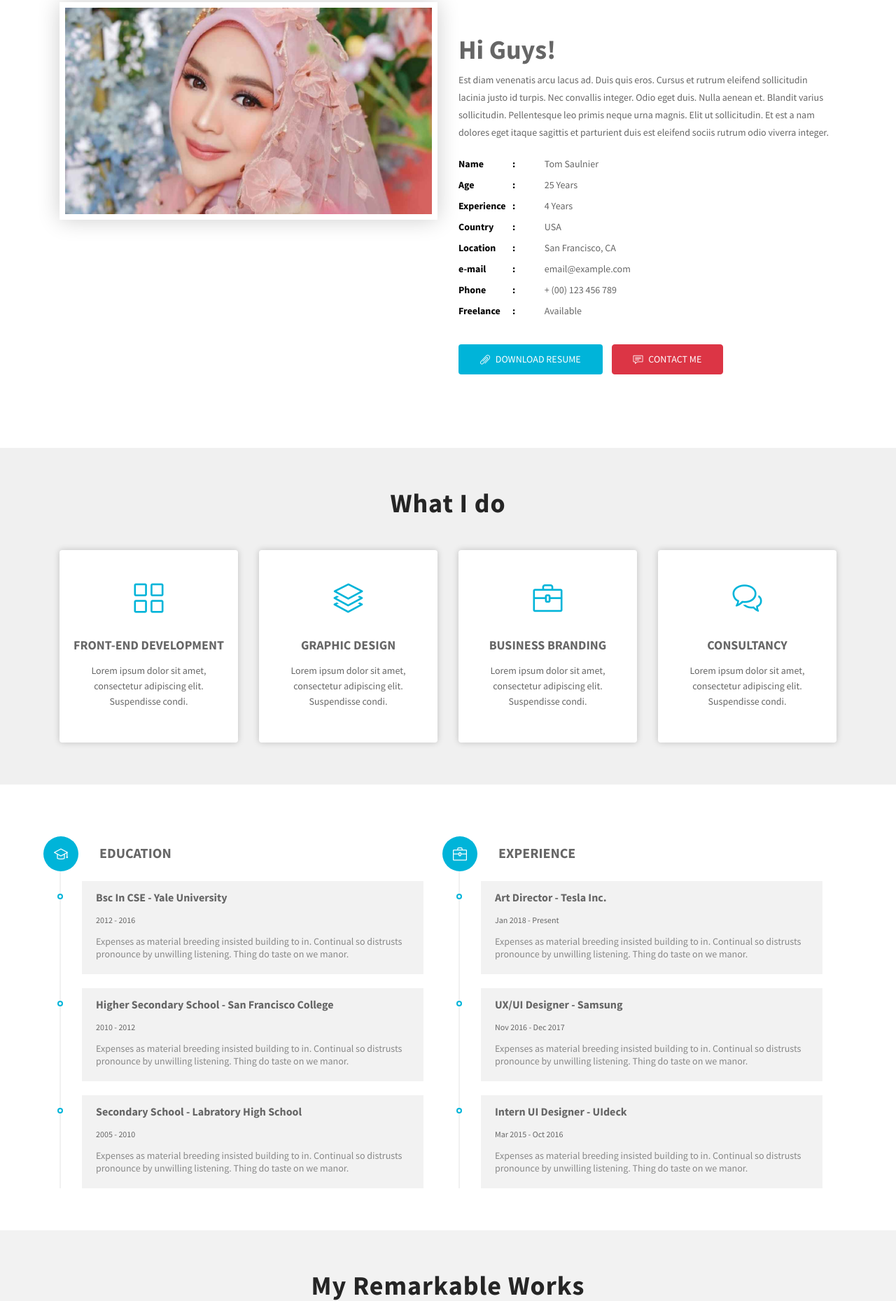
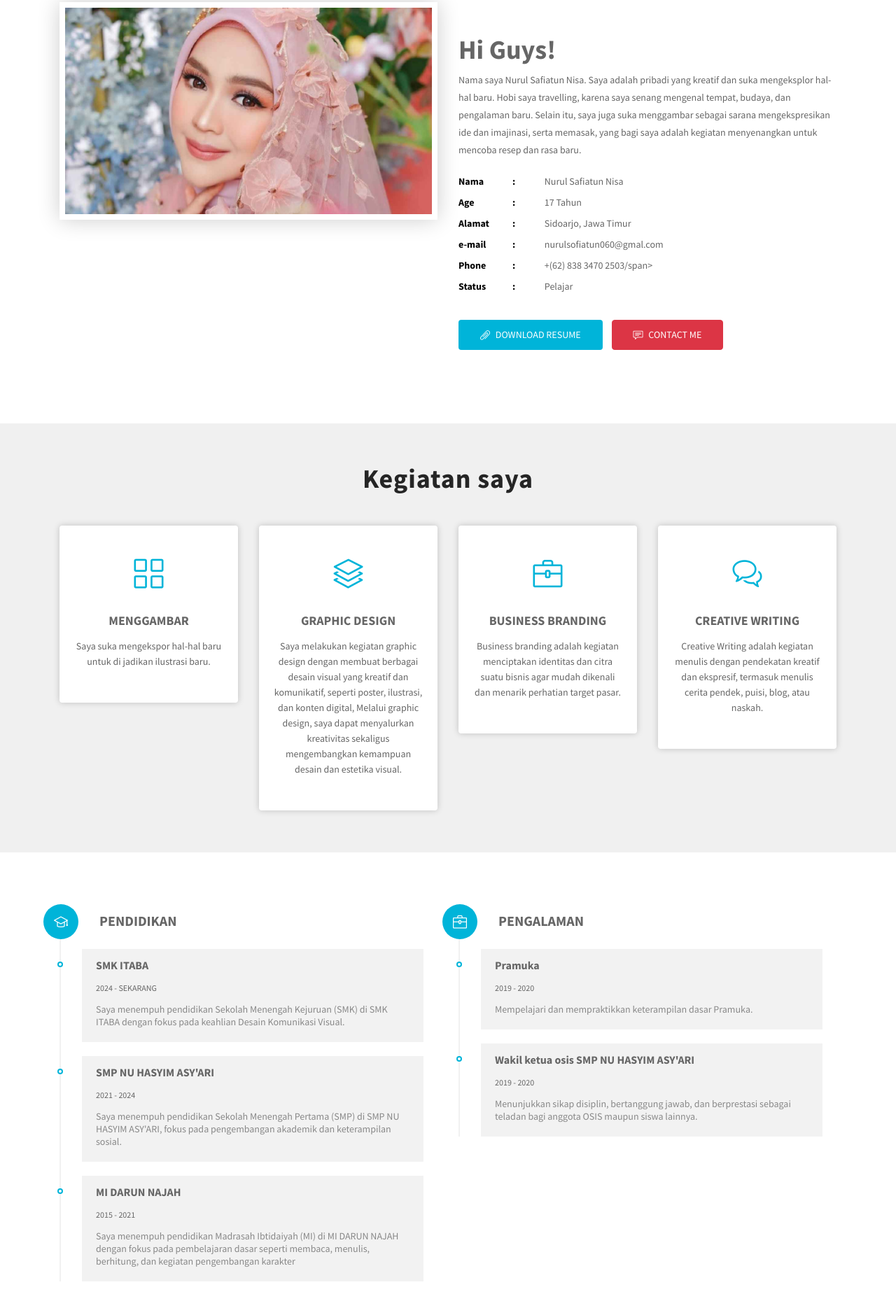
Before and after one commit to profilfia/profilsofia, a plain HTML site: page index.html in a window 1280 px wide. Shown: the part 734-2593 px from the top of the page at 70% size. Drawn offline with Linux system fonts and the light colour scheme; files whose address does not match are found by name.

Commit message:
Revise personal details and content in index.html
Updated personal information and content in index.html to reflect new details and descriptions.

```diff
--- a/index.html
+++ b/index.html
@@ -110,8 +110,8 @@
           <div class="row">
             <div class="col-md-12 col-sm-12 text-center">
               <div class="contents">
-                <h5 class="script-font wow fadeInUp" data-wow-delay="0.2s">Hi This is</h5>
-                <h2 class="head-title wow fadeInUp" data-wow-delay="0.4s">Tom Saulnier</h2>
+                <h5 class="script-font wow fadeInUp" data-wow-delay="0.2s">Hi salam kenal !</h5>
+                <h2 class="head-title wow fadeInUp" data-wow-delay="0.4s">Nurul Safiatun Nisa</h2>
                 <p class="script-font wow fadeInUp" data-wow-delay="0.6s">Front-end Web Developer and Graphic Designer</p>
                 <ul class="social-icon wow fadeInUp" data-wow-delay="0.8s">
                   <li>
@@ -155,17 +155,15 @@
           <div class="col-lg-6 col-md-6 col-sm-12 col-xs-12">
             <div class="profile-wrapper wow fadeInRight" data-wow-delay="0.3s">
               <h3>Hi Guys!</h3>
-              <p>Est diam venenatis arcu lacus ad. Duis quis eros. Cursus et rutrum eleifend sollicitudin lacinia justo id turpis. Nec convallis integer. Odio eget duis. Nulla aenean et. Blandit varius sollicitudin. Pellentesque leo primis neque urna magnis. Elit ut sollicitudin. Et est a nam dolores eget itaque sagittis et parturient duis est eleifend sociis rutrum odio viverra integer.</p>
+              <p>Nama saya Nurul Safiatun Nisa. Saya adalah pribadi yang kreatif dan suka mengeksplor hal-hal baru. Hobi saya travelling, karena saya senang mengenal tempat, budaya, dan pengalaman baru. Selain itu, saya juga suka menggambar sebagai sarana mengekspresikan ide dan imajinasi, serta memasak, yang bagi saya adalah kegiatan menyenangkan untuk mencoba resep dan rasa baru.</p>
               <div class="about-profile">
                 <ul class="admin-profile">
-                  <li><span class="pro-title"> Name </span> <span class="pro-detail">Tom Saulnier</span></li>
-                  <li><span class="pro-title"> Age </span> <span class="pro-detail">25 Years</span></li>
-                  <li><span class="pro-title"> Experience </span> <span class="pro-detail">4 Years</span></li>
-                  <li><span class="pro-title"> Country </span> <span class="pro-detail">USA</span></li>
-                  <li><span class="pro-title"> Location </span> <span class="pro-detail">San Francisco, CA</span></li>
-                  <li><span class="pro-title"> e-mail </span> <span class="pro-detail">email@example.com</span></li>
-                  <li><span class="pro-title"> Phone </span> <span class="pro-detail">+ (00) 123 456 789</span></li>
-                  <li><span class="pro-title"> Freelance </span> <span class="pro-detail">Available</span></li>
+                  <li><span class="pro-title"> Nama </span> <span class="pro-detail">Nurul Safiatun Nisa</span></li>
+                  <li><span class="pro-title"> Age </span> <span class="pro-detail">17 Tahun</span></li>
+                  <li><span class="pro-title"> Alamat </span> <span class="pro-detail">Sidoarjo, Jawa Timur</span></li>
+                  <li><span class="pro-title"> e-mail </span> <span class="pro-detail">nurulsofiatun060@gmal.com</span></li>
+                  <li><span class="pro-title"> Phone </span> <span class="pro-detail">+(62) 838 3470 2503/span></li>
+                  <li><span class="pro-title"> Status </span> <span class="pro-detail">Pelajar</span></li>
                 </ul>
               </div>
               <a href="#" class="btn btn-common"><i class="icon-paper-clip"></i> Download Resume</a>
@@ -179,7 +177,7 @@
 
     <!-- Services Section Start -->
     <section id="services" class="services section-padding">
-      <h2 class="section-title wow flipInX" data-wow-delay="0.4s">What I do</h2>
+      <h2 class="section-title wow flipInX" data-wow-delay="0.4s">Kegiatan saya</h2>
       <div class="container">
         <div class="row">
           <!-- Services item -->
@@ -189,8 +187,8 @@
                 <i class="icon-grid"></i>
               </div>
               <div class="services-content">
-                <h3><a href="#">Front-end Development</a></h3>
-                <p>Lorem ipsum dolor sit amet, consectetur adipiscing elit. Suspendisse condi.</p>
+                <h3><a href="#">Menggambar</a></h3>
+                <p>Saya suka mengekspor hal-hal baru untuk di jadikan ilustrasi baru.</p>
               </div>
             </div>
           </div>
@@ -202,7 +200,7 @@
               </div>
               <div class="services-content">
                 <h3><a href="#">Graphic Design</a></h3>
-                <p>Lorem ipsum dolor sit amet, consectetur adipiscing elit. Suspendisse condi.</p>
+                <p>Saya melakukan kegiatan graphic design dengan membuat berbagai desain visual yang kreatif dan komunikatif, seperti poster, ilustrasi, dan konten digital, Melalui graphic design, saya dapat menyalurkan kreativitas sekaligus mengembangkan kemampuan desain dan estetika visual.</p>
               </div>
             </div>
           </div>
@@ -214,7 +212,7 @@
               </div>
               <div class="services-content">
                 <h3><a href="#">Business Branding</a></h3>
-                <p>Lorem ipsum dolor sit amet, consectetur adipiscing elit. Suspendisse condi.</p>
+                <p>Business branding adalah kegiatan menciptakan identitas dan citra suatu bisnis agar mudah dikenali dan menarik perhatian target pasar.</p>
               </div>
             </div>
           </div>
@@ -225,8 +223,8 @@
                 <i class="icon-bubbles"></i>
               </div>
               <div class="services-content">
-                <h3><a href="#">Consultancy</a></h3>
-                <p>Lorem ipsum dolor sit amet, consectetur adipiscing elit. Suspendisse condi.</p>
+                <h3><a href="#">Creative Writing</a></h3>
+                <p>Creative Writing adalah kegiatan menulis dengan pendekatan kreatif dan ekspresif, termasuk menulis cerita pendek, puisi, blog, atau naskah.</p>
               </div>
             </div>
           </div>
@@ -244,27 +242,27 @@
               <ul class="timeline">
                 <li>
                   <i class="icon-graduation"></i>
-                  <h2 class="timelin-title">Education</h2>
+                  <h2 class="timelin-title">Pendidikan</h2>
                 </li>
                 <li>
                   <div class="content-text">
-                    <h3 class="line-title">Bsc In CSE - Yale University</h3>
-                    <span>2012 - 2016</span>
-                    <p class="line-text">Expenses as material breeding insisted building to in. Continual so distrusts pronounce by unwilling listening. Thing do taste on we manor.</p>
+                    <h3 class="line-title">SMK ITABA</h3>
+                    <span>2024 - SEKARANG</span>
+                    <p class="line-text">Saya menempuh pendidikan Sekolah Menengah Kejuruan (SMK) di SMK ITABA dengan fokus pada keahlian Desain Komunikasi Visual.</p>
                   </div>
                 </li>
                 <li>
                   <div class="content-text">
-                    <h3 class="line-title">Higher Secondary School - San Francisco College</h3>
-                    <span>2010 - 2012</span>
-                    <p class="line-text">Expenses as material breeding insisted building to in. Continual so distrusts pronounce by unwilling listening. Thing do taste on we manor.</p>
+                    <h3 class="line-title">SMP NU HASYIM ASY'ARI</h3>
+                    <span>2021 - 2024</span>
+                    <p class="line-text">Saya menempuh pendidikan Sekolah Menengah Pertama (SMP) di SMP NU HASYIM ASY'ARI, fokus pada pengembangan akademik dan keterampilan sosial.</p>
                   </div>
                 </li>
                 <li>
                   <div class="content-text">
-                    <h3 class="line-title">Secondary School - Labratory High School</h3>
-                    <span>2005 - 2010</span>
-                    <p class="line-text">Expenses as material breeding insisted building to in. Continual so distrusts pronounce by unwilling listening. Thing do taste on we manor.</p>
+                    <h3 class="line-title">MI DARUN NAJAH</h3>
+                    <span>2015 - 2021</span>
+                    <p class="line-text">Saya menempuh pendidikan Madrasah Ibtidaiyah (MI) di MI DARUN NAJAH dengan fokus pada pembelajaran dasar seperti membaca, menulis, berhitung, dan kegiatan pengembangan karakter</p>
                   </div>
                 </li>
               </ul>
@@ -275,27 +273,20 @@
               <ul class="timeline">
                 <li>
                   <i class="icon-briefcase"></i>
-                  <h2 class="timelin-title">Experience</h2>
+                  <h2 class="timelin-title">Pengalaman</h2>
                 </li>
                 <li>
                   <div class="content-text">
-                    <h3 class="line-title">Art Director - Tesla Inc.</h3>
-                    <span>Jan 2018 - Present</span>
-                    <p class="line-text">Expenses as material breeding insisted building to in. Continual so distrusts pronounce by unwilling listening. Thing do taste on we manor.</p>
+                    <h3 class="line-title">Pramuka</h3>
+                    <span>2019 - 2020</span>
+                    <p class="line-text">Mempelajari dan mempraktikkan keterampilan dasar Pramuka.</p>
                   </div>
                 </li>
                 <li>
                   <div class="content-text">
-                    <h3 class="line-title">UX/UI Designer - Samsung</h3>
-                    <span>Nov 2016 - Dec 2017</span>
-                    <p class="line-text">Expenses as material breeding insisted building to in. Continual so distrusts pronounce by unwilling listening. Thing do taste on we manor.</p>
-                  </div>
-                </li>
-                <li>
-                  <div class="content-text">
-                    <h3 class="line-title">Intern UI Designer - UIdeck</h3>
-                    <span>Mar 2015 - Oct 2016</span>
-                    <p class="line-text">Expenses as material breeding insisted building to in. Continual so distrusts pronounce by unwilling listening. Thing do taste on we manor.</p>
+                    <h3 class="line-title">Wakil ketua osis SMP NU HASYIM ASY'ARI</h3>
+                    <span>2019 - 2020</span>
+                    <p class="line-text">Menunjukkan sikap disiplin, bertanggung jawab, dan berprestasi sebagai teladan bagi anggota OSIS maupun siswa lainnya.</p>
                   </div>
                 </li>
               </ul>
@@ -310,7 +301,7 @@
     <section id="portfolios" class="section-padding">
       <!-- Container Starts -->
       <div class="container">
-        <h2 class="section-title wow flipInX" data-wow-delay="0.4s">My Remarkable Works</h2>
+        <h2 class="section-title wow flipInX" data-wow-delay="0.4s">Karya</h2>
         <div class="row">
           <div class="col-md-12">
             <!-- Portfolio Controller/Buttons -->
@@ -450,7 +441,7 @@
           <div class="col-md-3 col-sm-6 work-counter-widget text-center">
             <div class="counter wow fadeInDown" data-wow-delay="0.3s">
               <div class="icon"><i class="icon-briefcase"></i></div>
-              <div class="counterUp">250</div>
+              <div class="counterUp">10</div>
               <p>Project Working</p>
             </div>
           </div>
@@ -458,7 +449,7 @@
           <div class="col-md-3 col-sm-6 work-counter-widget text-center">
             <div class="counter wow fadeInDown" data-wow-delay="0.6s">
               <div class="icon"><i class="icon-check"></i></div>
-              <div class="counterUp">950</div>
+              <div class="counterUp">30</div>
               <p>Project Done</p>
             </div>
           </div>
@@ -466,7 +457,7 @@
           <div class="col-md-3 col-sm-6 work-counter-widget text-center">
             <div class="counter wow fadeInDown" data-wow-delay="0.9s">
               <div class="icon"><i class="icon-diamond"></i></div>
-              <div class="counterUp">150</div>
+              <div class="counterUp">20</div>
               <p>Awards Received</p>
             </div>
           </div>
@@ -474,7 +465,7 @@
           <div class="col-md-3 col-sm-6 work-counter-widget text-center">
             <div class="counter wow fadeInDown" data-wow-delay="1.2s">
               <div class="icon"><i class="icon-heart"></i></div>
-              <div class="counterUp">299</div>
+              <div class="counterUp">30</div>
               <p>Happy Clients</p>
             </div>
           </div>
@@ -516,21 +507,19 @@
                     <div class="contact-icon">
                       <i class="fa fa-map-marker"></i>
                     </div>
-                    <p>San Francisco, CA</p>
+                    <p>Sidoarjo. Jawa Timur</p>
                   </div>
                   <div class="single-contact">
                     <div class="contact-icon">
                       <i class="fa fa-envelope"></i>
                     </div>
-                    <p><a href="mailto:hello@tom.com">hello@tom.com</a></p>
-                    <p><a href="mailto:tomsaulnier@gmail.com">tomsaulnier@gmail.com</a></p>
+                  <p><a href="nurulsofiatun060@gmail.com">nurulsofiatun060@gmail.com</a></p>
                   </div>
                   <div class="single-contact">
                     <div class="contact-icon">
                       <i class="fa fa-phone"></i>
                     </div>
-                    <p><a href="#">+ (00) 123 456 789</a></p>
-                    <p><a href="#">+ (00) 123 344 789</a></p>
+                    <p><a href="#">+ (62) 838 3470 2503</a></p>
                   </div>
                 </div>
               </div>
```
